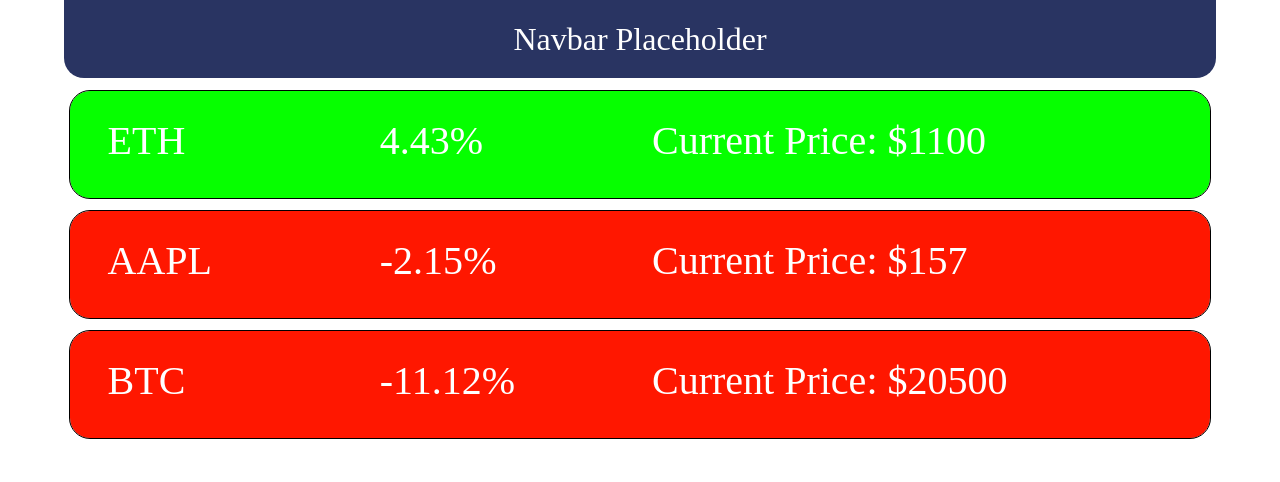
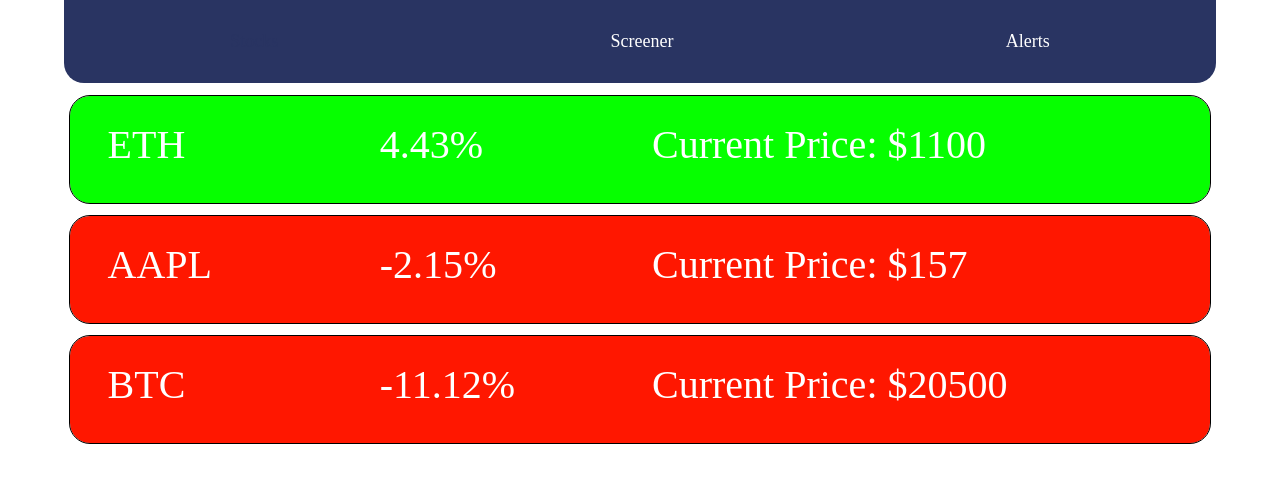
Before and after one commit to elijahquentin/learningReact, a React (Create React App) app in the folder learning-react/: page / in a window 1280 px wide. Shown: the top 482 px of the page. Built offline with nearby package versions, Linux system fonts and the light colour scheme.

Commit message:
Added the navigation functionality and created dummy pages for the remaining elements

```diff
--- a/learning-react/src/App.jsx
+++ b/learning-react/src/App.jsx
@@ -1,11 +1,27 @@
 import NavigationView from './components/NavigationView';
 import StocksView from './components/StocksView';
+import React, { useState } from 'react';
+
+function OtherView() {
+  return <h1 className="other">Page is not yet developed</h1>;
+}
 
 function App() {
+  const [currentView, updateCurrentView] = useState('StocksView');
+  const [pages, editPages] = useState([
+    { title: 'Stocks', viewString: 'StocksView' },
+    { title: 'Screener', viewString: 'Screener' },
+    { title: 'Alerts', viewString: 'Alerts' },
+  ]);
+
   return (
     <div>
-      <NavigationView />
-      <StocksView />
+      <NavigationView
+        currentView={currentView}
+        updateCurrentView={updateCurrentView}
+        pages={pages}
+      />
+      {currentView == 'StocksView' ? <StocksView /> : <OtherView />}
     </div>
   );
 }
--- a/learning-react/src/components/NavigationView.jsx
+++ b/learning-react/src/components/NavigationView.jsx
@@ -1,9 +1,21 @@
 import React from 'react';
 
-function NavigationView() {
+function NavigationView(props) {
   return (
-    <div className="sample-navbar">
-      <h2>Navbar Placeholder</h2>
+    <div className="navbar">
+      {props.pages.map((page) => (
+        <button
+          key={page.viewString}
+          className={
+            page.viewString == props.currentView
+              ? 'nav-button active'
+              : 'nav-button'
+          }
+          onClick={() => props.updateCurrentView(page.viewString)}
+        >
+          {page.title}
+        </button>
+      ))}
     </div>
   );
 }
--- a/learning-react/src/index.css
+++ b/learning-react/src/index.css
@@ -1,4 +1,4 @@
-.sample-navbar {
+.navbar {
   background-color: #293462;
   width: 90vw;
   margin-bottom: 1vw;
@@ -8,8 +8,19 @@
   border-bottom-left-radius: 20px;
 }
 
-.sample-navbar h2 {
+.nav-button.active {
+  color: #293462;
+}
+
+.nav-button {
+  background-color: transparent;
+  text-decoration: none;
+  border: none;
+  margin-left: auto;
+  margin-right: auto;
+  font-size: large;
   padding: 20px;
+  width: fit-content;
   text-align: center;
 }
 
@@ -26,6 +37,11 @@
   outline: 1px solid black;
 }
 
+.other {
+  color: red;
+  text-align:center;
+}
+
 .row-red {
   background-color: #FF1700;
 }
```
